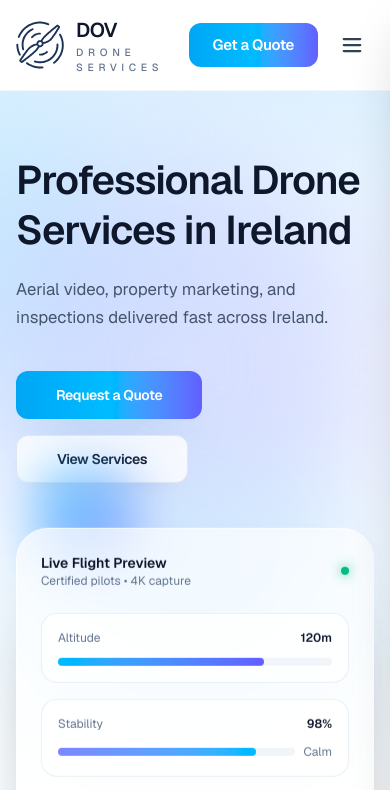
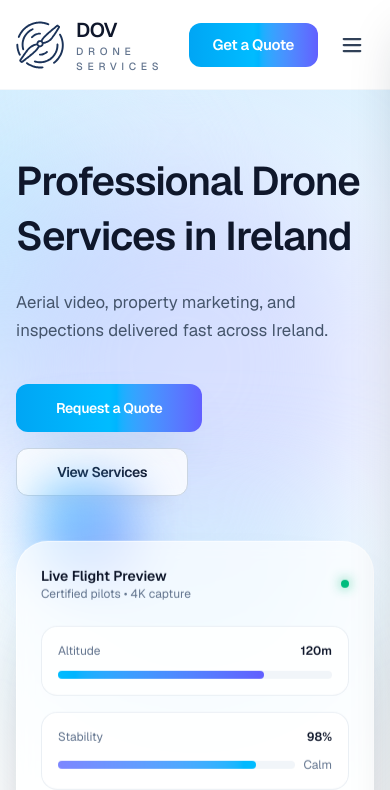
Before and after one commit to polyzebra/dov, a Next.js app: page / in a window 390 px wide. Shown: the top 790 px of the page. Built offline with nearby package versions, Linux system fonts and the light colour scheme.

Commit message:
polish mobile UI and header spacing

```diff
--- a/components/layout/Header.tsx
+++ b/components/layout/Header.tsx
@@ -67,7 +67,7 @@ export default function Header() {
             </span>
             <span className="flex flex-col">
               <span className="text-xl font-semibold tracking-tight">DOV</span>
-              <span className="mt-0.5 flex flex-col text-[0.65rem] font-medium uppercase tracking-[0.45em] text-slate-500 leading-tight md:hidden">
+              <span className="mt-px flex flex-col text-[0.65rem] font-medium uppercase tracking-[0.45em] text-slate-500 leading-tight md:hidden">
                 <span>Drone</span>
                 <span className="mt-0.5">Services</span>
               </span>
--- a/components/sections/Hero.tsx
+++ b/components/sections/Hero.tsx
@@ -2,7 +2,7 @@ import Button from "@/components/ui/Button";
 
 export default function Hero() {
   return (
-  <section className="relative overflow-hidden bg-white pb-20 pt-16 sm:pb-24 sm:pt-24 lg:pt-28 animate-fade-in">
+  <section className="relative overflow-hidden bg-white pb-24 pt-16 sm:pb-24 sm:pt-24 lg:pt-28 animate-fade-in">
       <div className="absolute inset-0 -z-10">
         <div className="absolute inset-x-0 top-0 h-130 bg-linear-to-b from-sky-100 via-white to-white" />
         <div className="absolute -left-44 top-4 h-80 w-80 rounded-full bg-sky-200/70 blur-3xl" />
@@ -10,8 +10,8 @@ export default function Hero() {
       </div>
   <div className="mx-auto grid w-full max-w-6xl items-center gap-12 px-4 sm:gap-16 sm:px-6 lg:grid-cols-[1.15fr_0.85fr]">
         <div className="space-y-10">
-          <div className="space-y-5">
-            <h1 className="text-[2.5rem] leading-tight font-semibold tracking-tight text-slate-900 sm:text-5xl lg:text-6xl xl:text-7xl">
+          <div className="space-y-6 sm:space-y-5">
+            <h1 className="text-[2.5rem] leading-snug font-semibold tracking-tight text-slate-900 sm:text-5xl sm:leading-tight lg:text-6xl xl:text-7xl">
               Professional Drone Services in Ireland
             </h1>
             <p className="max-w-xl text-[1.05rem] leading-7 text-slate-600 sm:text-lg">
@@ -22,7 +22,12 @@ export default function Hero() {
             <Button href="/contact" size="lg" className="h-12 px-10">
               Request a Quote
             </Button>
-            <Button href="/services" variant="secondary" size="lg" className="h-12 px-10">
+            <Button
+              href="/services"
+              variant="secondary"
+              size="lg"
+              className="h-12 px-10 border-slate-300 sm:border-slate-200"
+            >
               View Services
             </Button>
           </div>
```
